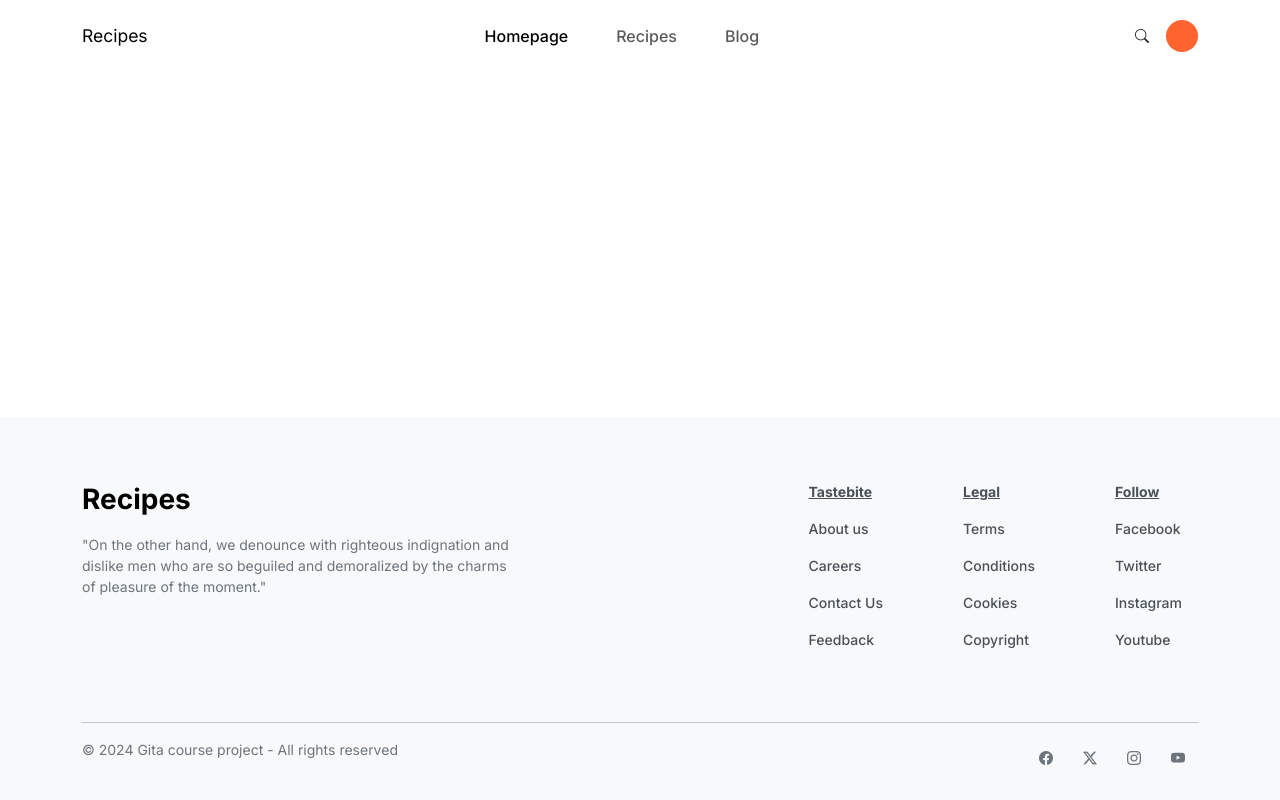
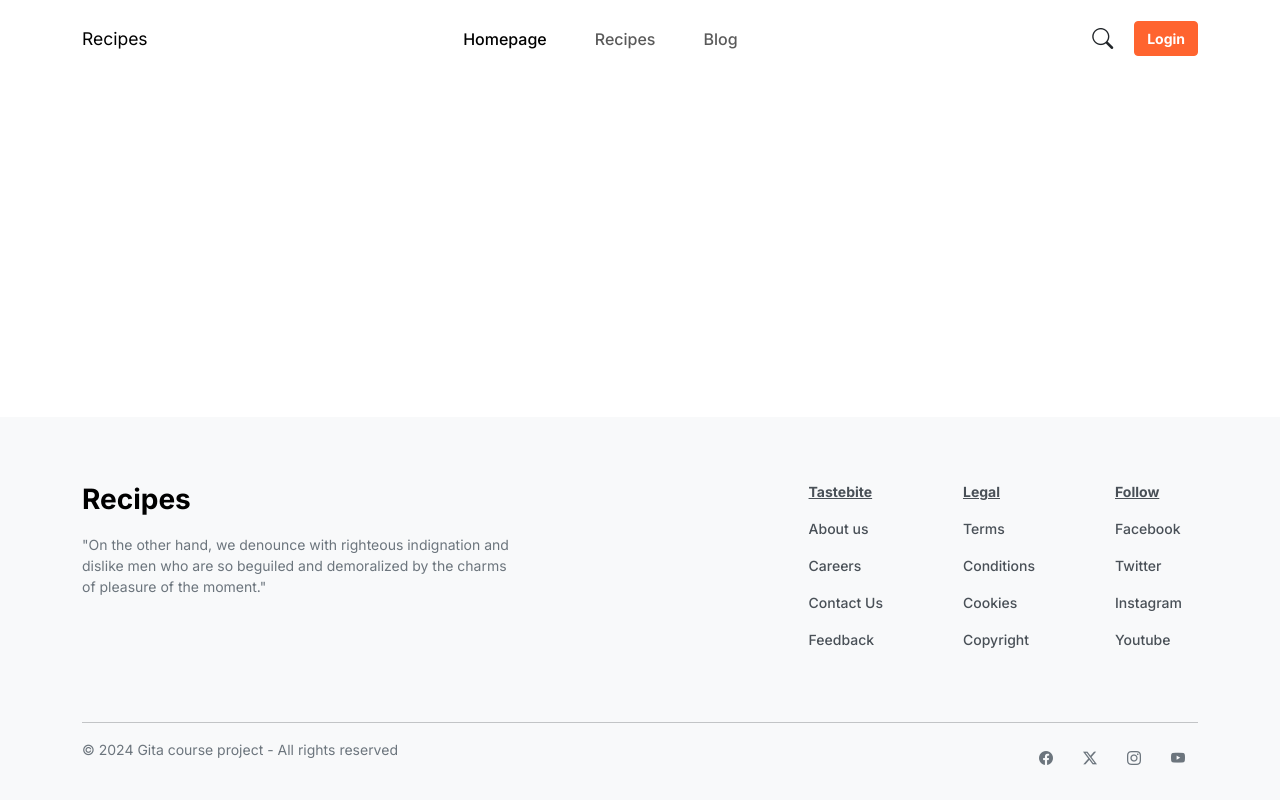
Before and after one commit to vaznara/gita-recipes-course-project, an Angular app: page / in a window 1280 px wide. Built offline with nearby package versions, Linux system fonts and the light colour scheme; a web font is replaced by a local one.

Commit message:
86c0t2y5w: Added login btn + authorized user image

```diff
--- a/src/app/layout/components/header/components/search/search.component.html
+++ b/src/app/layout/components/header/components/search/search.component.html
@@ -7,7 +7,7 @@
     aria-label="Header search input" />
   <button
     (click)="toggle()"
-    class="btn z-1"
+    class="btn z-1 fs-4"
     type="button"
     aria-label="Toggle search">
     <i class="bi bi-search search-toggler-icon"></i>
--- a/src/app/layout/components/header/header.component.html
+++ b/src/app/layout/components/header/header.component.html
@@ -7,9 +7,13 @@
       >Recipes</a
     >
     <rcp-main-menu />
-    <div class="user d-flex gap-1 align-items-center">
+    <div class="user d-flex gap-2 align-items-center">
       <rcp-search />
+      @if(isAuthorized) {
       <div class="user-control"></div>
+      } @else {
+      <button class="btn btn-primary text-white fw-bold">Login</button>
+      }
       <button
         class="navbar-toggler"
         type="button"
--- a/src/app/layout/components/header/header.component.ts
+++ b/src/app/layout/components/header/header.component.ts
@@ -11,5 +11,9 @@ import { SearchComponent } from "./components/search/search.component";
   styleUrl: './header.component.scss'
 })
 export class HeaderComponent {
+  isAuthorized: boolean = false;
 
+  logout(): void {
+
+  }
 }
--- a/src/styles/styles.scss
+++ b/src/styles/styles.scss
@@ -43,7 +43,7 @@
 @import '../../node_modules/bootstrap/scss/close';
 // @import '../../node_modules/bootstrap/scss/toasts';
 // @import '../../node_modules/bootstrap/scss/modal';
-// @import '../../node_modules/bootstrap/scss/tooltip';
+@import '../../node_modules/bootstrap/scss/tooltip';
 // @import '../../node_modules/bootstrap/scss/popover';
 // @import '../../node_modules/bootstrap/scss/carousel';
 // @import '../../node_modules/bootstrap/scss/spinners';
```
